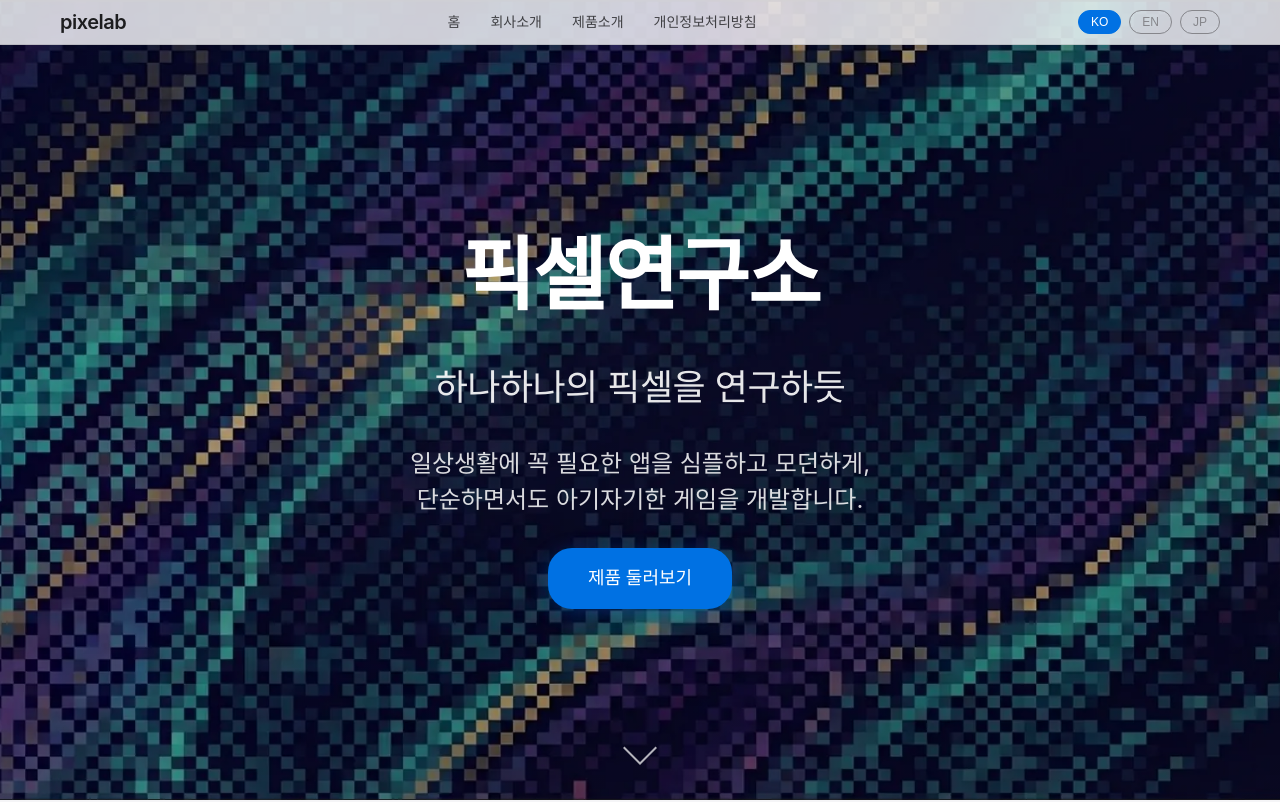
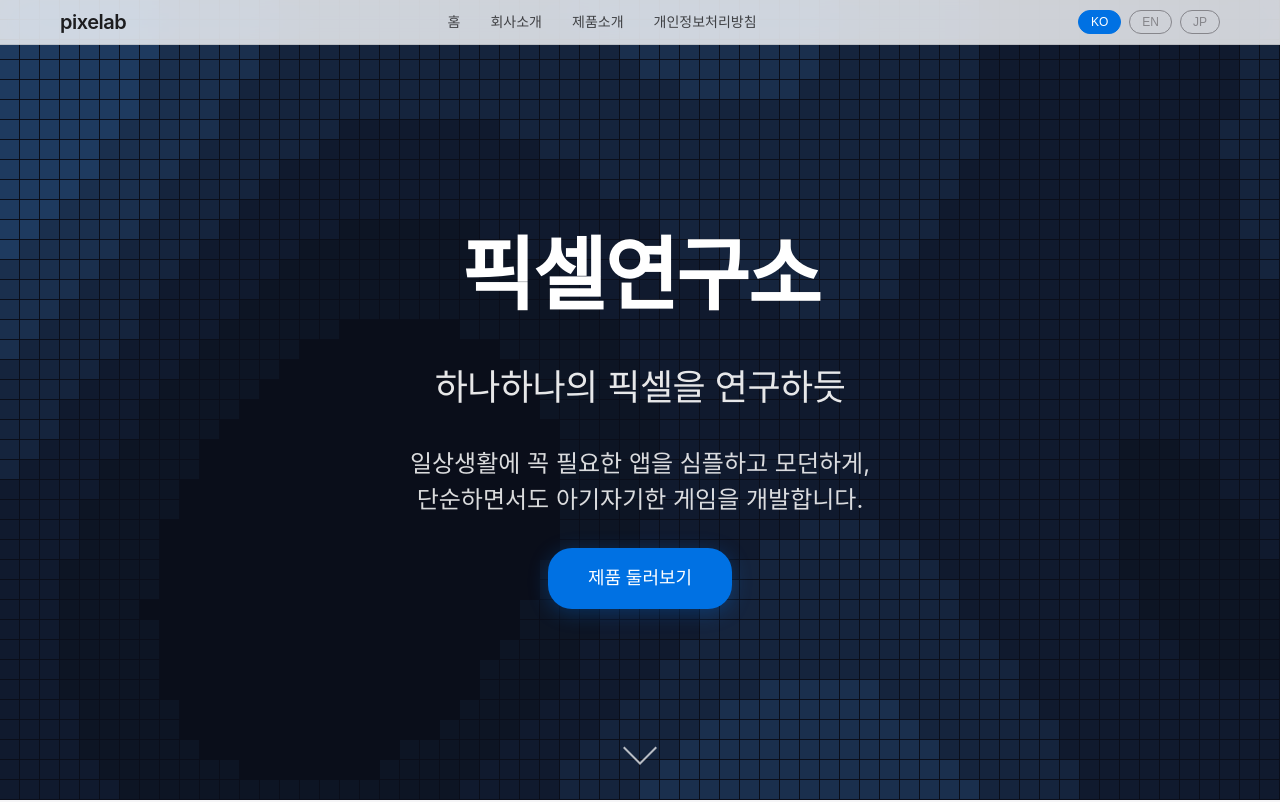
Before and after one commit to pixelabx/pixelx, a plain HTML site: page index.html in a window 1280 px wide. Shown: the top 802 px of the page. Drawn offline with Linux system fonts and the light colour scheme; animation ran at ten frames a second.

Commit message:
hero final

```diff
--- a/css/style.css
+++ b/css/style.css
@@ -126,16 +126,25 @@ body {
   align-items: center;
   text-align: center;
   padding: 100px 20px 80px;
-  background: linear-gradient(135deg, rgba(0, 0, 0, 0.2) 0%, rgba(0, 0, 0, 0.3) 100%), url('../images/heroback.webp');
-  background-size: cover;
-  background-position: center;
-  background-attachment: fixed;
+  background: #0a0e27;
   position: relative;
+  overflow: hidden;
+}
+
+.pixel-wave-background {
+  position: absolute;
+  top: 0;
+  left: 0;
+  width: 100%;
+  height: 100%;
+  z-index: 0;
 }
 
 .hero-content {
   max-width: 800px;
   animation: fadeInUp 1s ease-out;
+  position: relative;
+  z-index: 1;
 }
 
 .hero-title {
@@ -168,6 +177,7 @@ body {
   left: 50%;
   transform: translateX(-50%);
   animation: bounce 2s infinite;
+  z-index: 1;
 }
 
 .scroll-arrow {
--- a/index.html
+++ b/index.html
@@ -29,6 +29,7 @@
 
   <!-- 히어로 섹션 -->
   <section id="home" class="hero-section">
+    <canvas id="pixel-wave-canvas" class="pixel-wave-background" style="position: absolute; top: 0; left: 0; width: 100%; height: 100%; z-index: 0;"></canvas>
     <div class="hero-content">
       <h1 class="hero-title" data-i18n="hero.title">픽셀연구소</h1>
       <p class="hero-subtitle" data-i18n="hero.subtitle">하나하나의 픽셀을 연구하듯</p>
@@ -244,5 +245,6 @@
   <script src="js/i18n.js"></script>
   <script src="js/carousel.js"></script>
   <script src="js/main.js"></script>
+  <script src="js/pixelWave.js"></script>
 </body>
 </html>
--- /dev/null
+++ b/js/pixelWave.js
@@ -0,0 +1,76 @@
+// Pixel Wave Animation for Hero Background
+console.log('pixelWave.js loaded!');
+
+const canvas = document.getElementById('pixel-wave-canvas');
+console.log('Canvas element:', canvas);
+
+if (!canvas) {
+  console.error('Canvas element not found!');
+} else {
+  const ctx = canvas.getContext('2d');
+  console.log('Canvas context:', ctx);
+
+  const pixelSize = 20;
+  let time = 0;
+
+  // Set canvas size
+  function resizeCanvas() {
+    canvas.width = canvas.offsetWidth || window.innerWidth;
+    canvas.height = canvas.offsetHeight || window.innerHeight;
+    console.log('Canvas size set to:', canvas.width, 'x', canvas.height);
+  }
+
+  resizeCanvas();
+  window.addEventListener('resize', resizeCanvas);
+
+  function draw() {
+    const cols = Math.floor(canvas.width / pixelSize);
+    const rows = Math.floor(canvas.height / pixelSize);
+
+    // Fill dark blue background
+    ctx.fillStyle = '#0a0e1a';
+    ctx.fillRect(0, 0, canvas.width, canvas.height);
+
+    // Draw animated pixels
+    for (let i = 0; i < cols; i++) {
+      for (let j = 0; j < rows; j++) {
+        const x = i * pixelSize;
+        const y = j * pixelSize;
+
+        // Wave calculation
+        const wave1 = Math.sin(i * 0.15 + time);
+        const wave2 = Math.sin(j * 0.12 + time * 0.7);
+        const wave3 = Math.sin((i + j) * 0.08 + time * 0.5);
+        const combined = (wave1 + wave2 + wave3) / 3;
+
+        // Dark blue gradient only
+        let color;
+        if (combined > 0.6) {
+          color = '#1e3a5f'; // lightest dark blue
+        } else if (combined > 0.3) {
+          color = '#1a2f4d'; // medium-light dark blue
+        } else if (combined > 0.0) {
+          color = '#15243d'; // medium dark blue
+        } else if (combined > -0.3) {
+          color = '#101a2e'; // darker blue
+        } else if (combined > -0.6) {
+          color = '#0d1524'; // very dark blue
+        } else {
+          continue; // Skip base color
+        }
+
+        ctx.fillStyle = color;
+        ctx.fillRect(x, y, pixelSize - 1, pixelSize - 1);
+      }
+    }
+  }
+
+  function animate() {
+    time += 0.03;
+    draw();
+    requestAnimationFrame(animate);
+  }
+
+  console.log('Starting animation...');
+  animate();
+}
```
